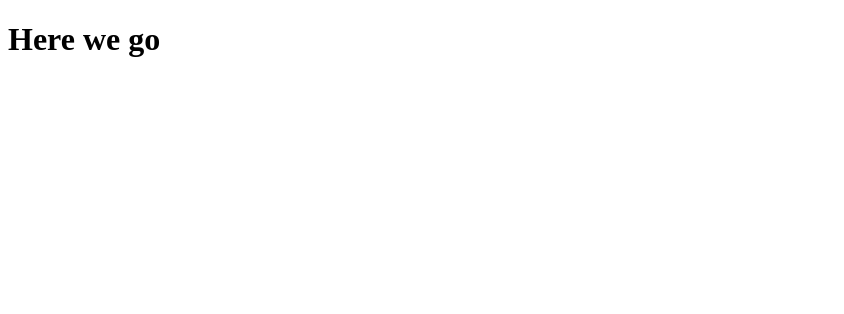
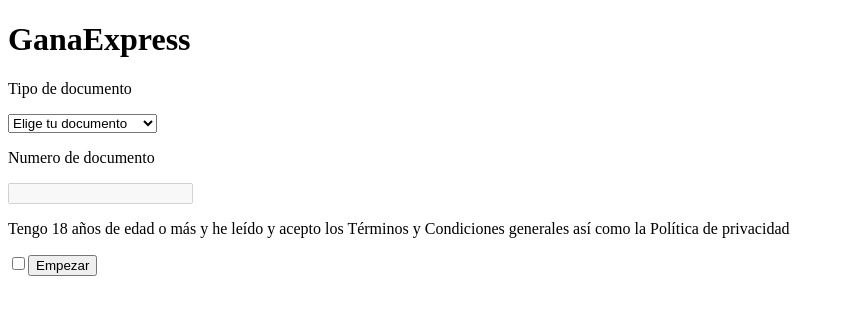
Before and after one commit to DavidPalomino/RegisterForm, a React (Vite) app: page / in a window 1280 px wide. Shown: the top 314 px of the page, without its empty margins (0-844 px from the left). Built offline with nearby package versions, Linux system fonts and the light colour scheme.

Commit message:
Form structure ready

```diff
--- a/package.json
+++ b/package.json
@@ -11,7 +11,8 @@
   },
   "dependencies": {
     "react": "^18.3.1",
-    "react-dom": "^18.3.1"
+    "react-dom": "^18.3.1",
+    "react-router-dom": "^7.1.1"
   },
   "devDependencies": {
     "@eslint/js": "^9.17.0",
--- a/src/App.jsx
+++ b/src/App.jsx
@@ -1,10 +1,10 @@
 import './App.css'
-
+import {Form} from "./layout/Form/Form"
 function App() {
 
   return (
     <div>
-      <h1>Here we go</h1>
+      <Form/>
     </div>
   )
 }
--- /dev/null
+++ b/src/components/Header/Header.jsx
@@ -0,0 +1,8 @@
+export const Header = () => {
+  return (
+    <div>
+        <h1>GanaExpress</h1>
+        <div/>
+    </div>
+  )
+}
--- a/src/index.css
+++ b/src/index.css
@@ -0,0 +1,5 @@
+input::-webkit-outer-spin-button,
+input::-webkit-inner-spin-button {
+  -webkit-appearance: none;
+  margin: 0;
+}
--- /dev/null
+++ b/src/layout/Form/Form.jsx
@@ -0,0 +1,204 @@
+import { Header } from "../../components/Header/Header";
+import { useState, useRef } from "react";
+
+export const Form = () => {
+  const [formSection, setFormSection] = useState(0);
+  const [formData, setFormData] = useState({
+    formSection: formSection,
+    document: "",
+    documentNumber: "",
+    name: "",
+    lastname: "",
+    date: "",
+    department: "",
+    province: "",
+    district: "",
+    addres: "",
+    email: "",
+    code: "",
+    terms: false,
+    pep: false,
+  });
+
+  const [errors, setErrors] = useState({
+    document: "",
+    documentNumber: "",
+    name: "",
+    lastname: "",
+    date: "",
+    department: "",
+    province: "",
+    district: "",
+    addres: "",
+    email: "",
+    terms: "",
+    pep: "",
+  });
+
+  const [otp, setOtp] = useState({
+    digit1: "",
+    digit2: "",
+    digit3: "",
+    digit4: "",
+  });
+  const otpRefs = useRef([]);
+
+  const handleOtpChange = (e, index) => {
+    const { value } = e.target;
+
+    if (value.length > 1) return;
+    const newOtp = { ...otp, [`digit${index + 1}`]: value };
+    setOtp(newOtp);
+
+    if (value && index < 3) {
+      otpRefs.current[index + 1].focus();
+    }
+
+    const fullCode = Object.values(newOtp).join("");
+    setFormData({ ...formData, code: fullCode });
+  };
+
+  const handleOtpKeyDown = (e, index) => {
+    if (e.key === "Backspace" && !otp[`digit${index + 1}`] && index > 0) {
+      otpRefs.current[index - 1].focus();
+    }
+  };
+
+  const handleOtpSubmit = () => {
+    const fullCode = Object.values(otp).join("");
+    if (fullCode.length === 4) {
+      console.log("OTP enviado:", fullCode);
+      setFormSection(4);
+    } else {
+      alert("Por favor, completa el código OTP.");
+    }
+  };
+
+  const changeHandler = (e) => {
+    const { name, value } = e.target;
+    if (name === "terms" || name === "pep") {
+      const { checked } = e.target;
+      setFormData({ ...formData, [name]: checked });
+    } else {
+      setFormData({ ...formData, [name]: value });
+    }
+
+  };
+
+  return (
+    <form>
+      <Header />
+      {formSection === 0 && (
+        <div>
+          <p>Tipo de documento</p>
+          <select name="document" onChange={changeHandler}>
+            <option value="">Elige tu documento</option>
+            <option value="DNI">DNI</option>
+            <option value="Carnet">Carnet de Extranjería</option>
+            <option value="Pasaporte">Pasaporte</option>
+          </select>
+          <p>Numero de documento</p>
+          <input
+            type="number"
+            name="documentNumber"
+            onChange={changeHandler}
+            disabled={!formData.document}
+          />
+          <p>
+            Tengo 18 años de edad o más y he leído y acepto los Términos y
+            Condiciones generales así como la Política de privacidad
+          </p>
+          <input type="checkbox" name="terms" onChange={changeHandler} />
+          <button type="button" onClick={() => setFormSection(1)}>
+            Empezar
+          </button>
+        </div>
+      )}
+      {formSection === 1 && (
+        <div>
+          <p>Nombre</p>
+          <input type="text" name="name" onChange={changeHandler} />
+          <p>Apellidos</p>
+          <input type="text" name="lastname" onChange={changeHandler} />
+          <p>Fecha de Nacimiento</p>
+          <input type="date" name="date" onChange={changeHandler} />
+          <button type="button" onClick={() => setFormSection(2)}>
+            Continuar
+          </button>
+        </div>
+      )}
+      {formSection === 2 && (
+        <div>
+          <p>Departamento</p>
+          <select name="department" onChange={changeHandler}>
+            <option value="">Selecciona tu departamento</option>
+            <option value="Lima">Lima</option>
+            <option value="Ayacucho">Ayacucho</option>
+            <option value="Cusco">Cusco</option>
+          </select>
+          <p>Provincia</p>
+          <select
+            name="province"
+            onChange={changeHandler}
+            disabled={!formData.department}
+          >
+            <option value="">Selecciona tu provincia</option>
+            <option value="Lima">Lima</option>
+            <option value="Ayacucho">Ayacucho</option>
+            <option value="Cusco">Cusco</option>
+          </select>
+          <p>Distrito</p>
+          <select
+            name="district"
+            onChange={changeHandler}
+            disabled={!formData.province || !formData.department}
+          >
+            <option value="">Selecciona tu distrito</option>
+            <option value="Lima">Lima</option>
+            <option value="Ayacucho">Ayacucho</option>
+            <option value="Cusco">Cusco</option>
+          </select>
+          <p>Dirección</p>
+          <input type="text" name="addres" onChange={changeHandler} />
+          <p>Correo</p>
+          <input type="email" name="email" onChange={changeHandler} />
+          <p>
+            Afirmo y ratifico que no he sido o soy una persona expuesta
+            políticamente (PEP), ni tengo pariente PEP
+          </p>
+          <input type="checkbox" name="pep" onChange={changeHandler} />
+          <button type="button" onClick={() => setFormSection(3)}>
+            Continuar
+          </button>
+        </div>
+      )}
+      {formSection === 3 && (
+        <div>
+          <h1>Ingresa el código que te mandamos al celular</h1>
+          <div>
+            {[0, 1, 2, 3].map((index) => (
+              <input
+                key={index}
+                type="text"
+                maxLength="1"
+                name={`digit${index + 1}`}
+                value={otp[`digit${index + 1}`]}
+                onChange={(e) => handleOtpChange(e, index)}
+                onKeyDown={(e) => handleOtpKeyDown(e, index)}
+                ref={(el) => (otpRefs.current[index] = el)}
+              />
+            ))}
+          </div>
+          <button type="button" onClick={handleOtpSubmit}>
+            Continuar
+          </button>
+        </div>
+      )}
+      {formSection === 4 && (
+        <div>
+          <h1>Felicidades</h1>
+        </div>
+      )}
+    </form>
+  );
+};
```
Also changed, not shown: src/layout/Form/Validation.js (added), 1 other file (tests, documents, lock files or other folders).
